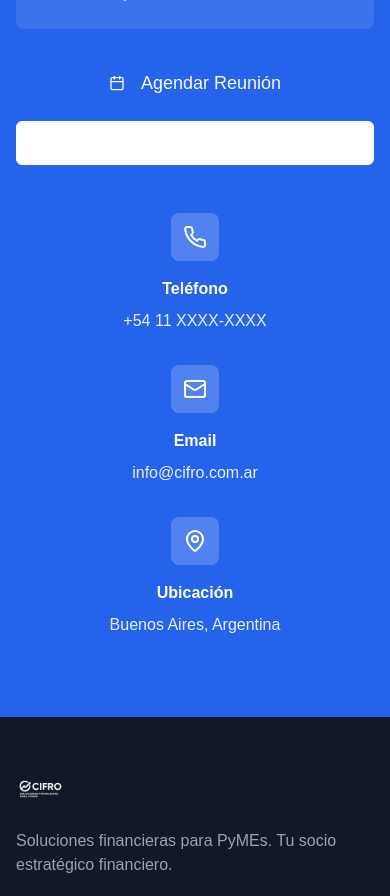
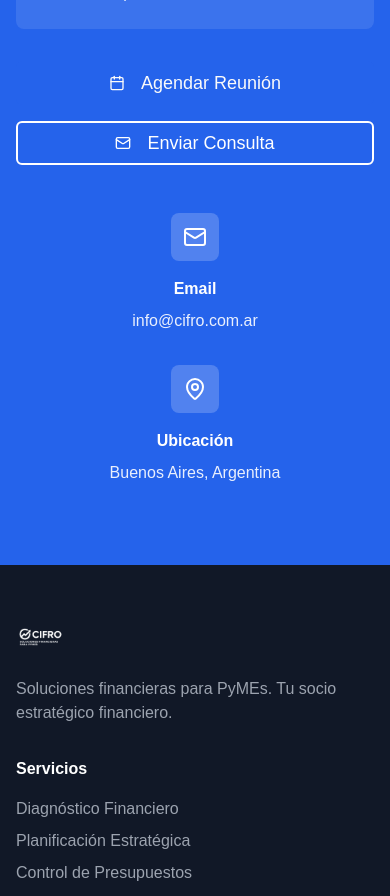
Before and after one commit to joacodei/https-github.com-joacodei-Cifro2.0, a Next.js app: page / in a window 390 px wide. Shown: the part 5205-6101 px from the top of the page. Built offline with nearby package versions, Linux system fonts and the light colour scheme.

Commit message:
refactor: remove phone section and adjust contact layout
Update contact section to 2-column layout without phone.

Co-authored-by: null <216023003+joacodei@users.noreply.github.com>

```diff
--- a/app/page.tsx
+++ b/app/page.tsx
@@ -1,4 +1,4 @@
-import { ArrowRight, Users, CheckCircle, Phone, Mail, MapPin, Target, Zap, Calendar } from "lucide-react"
+import { ArrowRight, Users, CheckCircle, Mail, MapPin, Target, Zap, Calendar } from "lucide-react"
 import { Button } from "@/components/ui/button"
 import { Card, CardContent } from "@/components/ui/card"
 import { Badge } from "@/components/ui/badge"
@@ -302,22 +302,14 @@ export default function CifroLanding() {
               <Button
                 variant="outline"
                 size="lg"
-                className="text-lg px-8 py-3 border-white text-white hover:bg-white hover:text-blue-600"
+                className="text-lg px-8 py-3 border-2 border-white text-white hover:bg-white hover:text-blue-600 bg-transparent"
               >
                 <Mail className="mr-2 w-5 h-5" />
                 Enviar Consulta
               </Button>
             </div>
 
-            <div className="grid md:grid-cols-3 gap-8">
-              <div className="flex flex-col items-center">
-                <div className="w-12 h-12 bg-white/20 rounded-lg flex items-center justify-center mb-4">
-                  <Phone className="w-6 h-6" />
-                </div>
-                <h3 className="font-semibold mb-2">Teléfono</h3>
-                <p className="opacity-90">+54 11 XXXX-XXXX</p>
-              </div>
-
+            <div className="grid md:grid-cols-2 gap-8">
               <div className="flex flex-col items-center">
                 <div className="w-12 h-12 bg-white/20 rounded-lg flex items-center justify-center mb-4">
                   <Mail className="w-6 h-6" />
```
